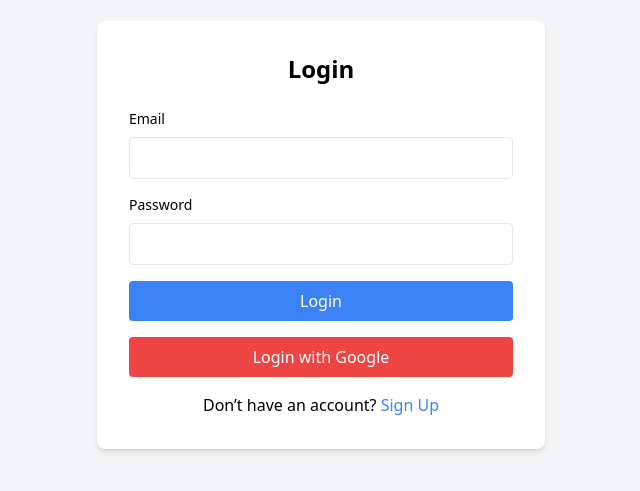
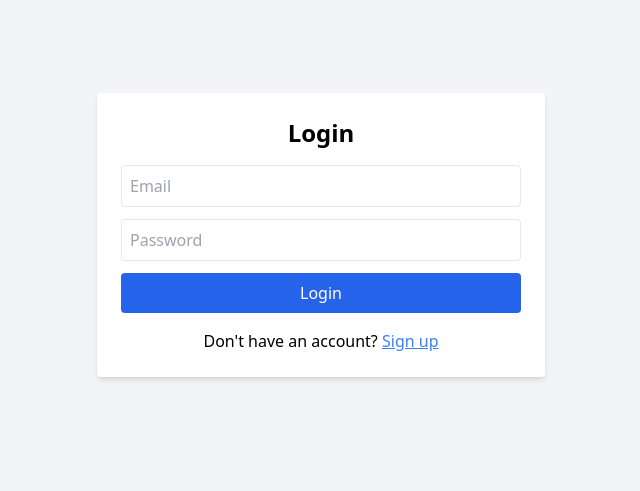
Before and after one commit to JayH25/odoo-hackathon, a React (Vite) app in the folder Frontend/vite-project/: page /login in a window 1280 px wide. Shown: the part 165-656 px from the top of the page, without its empty margins (319-959 px from the left). Built offline with nearby package versions, Linux system fonts and the light colour scheme.

Commit message:
Update Login.jsx
login updated

```diff
--- a/Frontend/vite-project/src/Component/Login.jsx
+++ b/Frontend/vite-project/src/Component/Login.jsx
@@ -1,4 +1,5 @@
-import React, { useState } from "react";
+
+import { useState } from "react";
 import { useNavigate } from "react-router-dom";
 import { signInWithPopup, GoogleAuthProvider } from "firebase/auth";
 import { auth } from "./firebase/firebase";
@@ -11,33 +12,15 @@ const Login = () => {
 
   const handleLogin = async (e) => {
     e.preventDefault();
-    setError("");
-
     try {
-      const response = await fetch("http://localhost:3004/api/v1/user/login", {
+      const res = await fetch("http://localhost:3004/api/v1/user/login", {
         method: "POST",
         headers: { "Content-Type": "application/json" },
         body: JSON.stringify({ email, password }),
-        credentials: "include", // important for cookies
+        credentials: "include",
       });
-
-      const data = await response.json();
-
-      if (!response.ok) {
-        throw new Error(data.message || "Login failed");
-      }
-
-      navigate("/");
-    } catch (err) {
-      setError(err.message);
-    }
-  };
-
-  const handleGoogleLogin = async () => {
-    const provider = new GoogleAuthProvider();
-    try {
-      const result = await signInWithPopup(auth, provider);
-
+      const data = await res.json();
+      if (!res.ok) throw new Error(data.message);
       navigate("/");
     } catch (err) {
       setError(err.message);
@@ -45,48 +28,39 @@ const Login = () => {
   };
 
   return (
-    <div className="flex justify-center items-center min-h-screen bg-gray-100">
-      <div className="w-full max-w-md p-8 bg-white rounded-lg shadow-md">
-        <h2 className="text-2xl font-bold mb-6 text-center">Login</h2>
-        {error && <p className="text-red-500 mb-4">{error}</p>}
+    <div className="min-h-screen flex justify-center items-center bg-gray-100">
+      <div className="bg-white p-6 rounded shadow-md w-full max-w-md">
+        <h2 className="text-2xl mb-4 font-bold text-center">Login</h2>
+        {error && <p className="text-red-500">{error}</p>}
         <form onSubmit={handleLogin}>
-          <div className="mb-4">
-            <label className="block text-sm font-medium mb-2">Email</label>
           <input
+            className="w-full mb-3 p-2 border rounded"
             type="email"
+            placeholder="Email"
             value={email}
             onChange={(e) => setEmail(e.target.value)}
-              className="w-full p-2 border rounded"
             required
           />
-          </div>
-          <div className="mb-4">
-            <label className="block text-sm font-medium mb-2">Password</label>
           <input
+            className="w-full mb-3 p-2 border rounded"
             type="password"
+            placeholder="Password"
             value={password}
             onChange={(e) => setPassword(e.target.value)}
-              className="w-full p-2 border rounded"
             required
           />
-          </div>
           <button
+            className="w-full bg-blue-600 text-white py-2 rounded"
             type="submit"
-            className="w-full bg-blue-500 text-white p-2 rounded hover:bg-blue-600"
           >
             Login
           </button>
         </form>
-        <button
-          onClick={handleGoogleLogin}
-          className="w-full bg-red-500 text-white p-2 rounded mt-4 hover:bg-red-600"
-        >
-          Login with Google
-        </button>
-        <p className="mt-4 text-center">
-          Don’t have an account?{" "}
-          <a href="/signup" className="text-blue-500 hover:underline">
-            Sign Up
+
+        <p className="text-center mt-4">
+          Don't have an account?{" "}
+          <a href="/signup" className="text-blue-500 underline">
+            Sign up
           </a>
         </p>
       </div>
```
Lines whose indentation alone changed are shown as unchanged.
